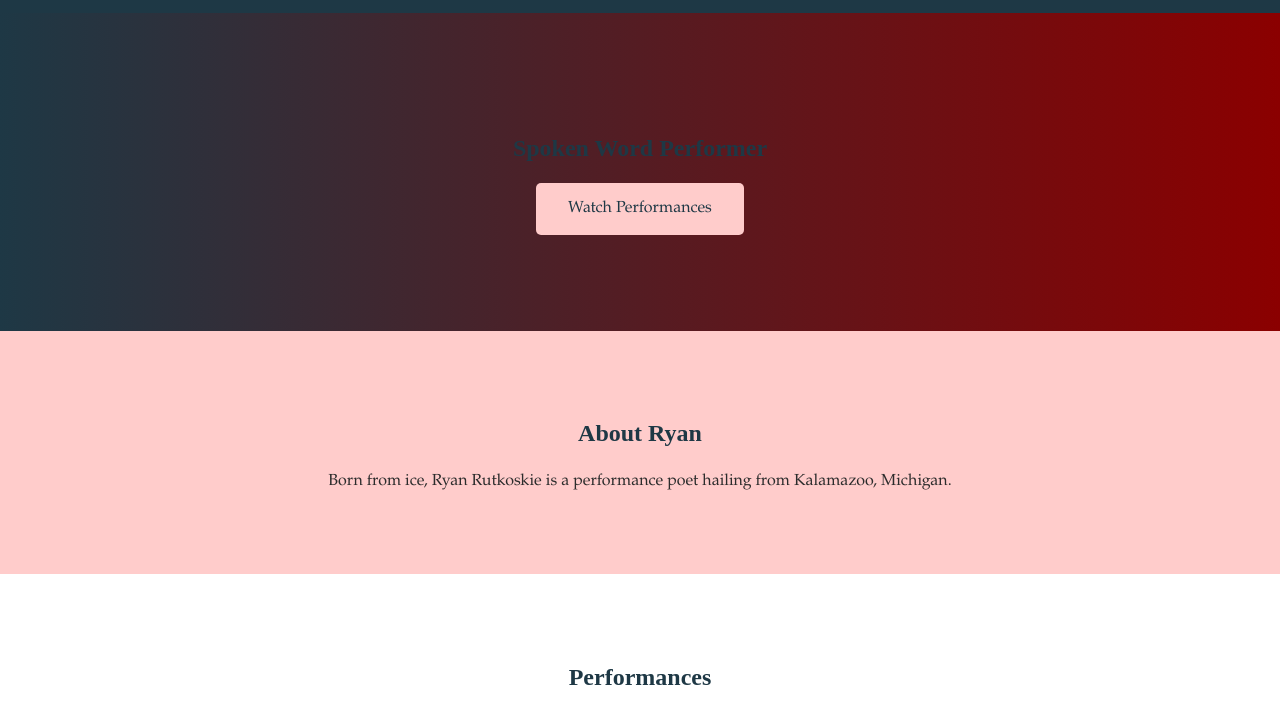
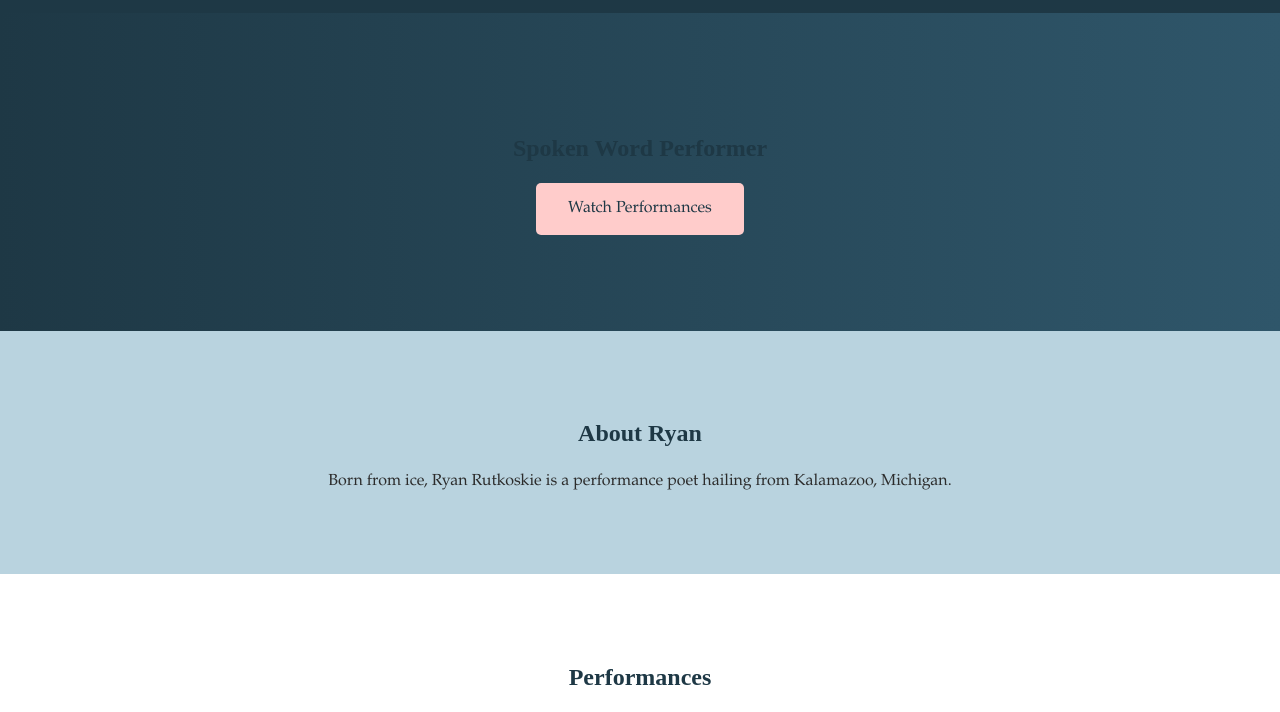
Before and after one commit to poetmaddiep/Ryan-Portfolio, a plain HTML site: page index.html in a window 1280 px wide. Shown: the part 65-777 px from the top of the page. Drawn offline with Linux system fonts and the light colour scheme.

Commit message:
Update styles.css

```diff
--- a/styles.css
+++ b/styles.css
@@ -85,13 +85,13 @@ p {
 }
 
 .section.home {
-    background: linear-gradient(to right, #1E3845, #8b0000);
+    background: linear-gradient(to right, #1E3845, #2f566a);
     color: #fff;
     padding: 6rem 2rem;
 }
 
 .section.about {
-    background-color: #ffcccb;
+    background-color: #b9d3df;
     color: #2c2c2c;
 }
 
@@ -153,7 +153,7 @@ button {
 }
 
 button:hover {
-    background-color: #8b0000;
+    background-color: #2f566a;
 }
 
 /* Footer */
```
